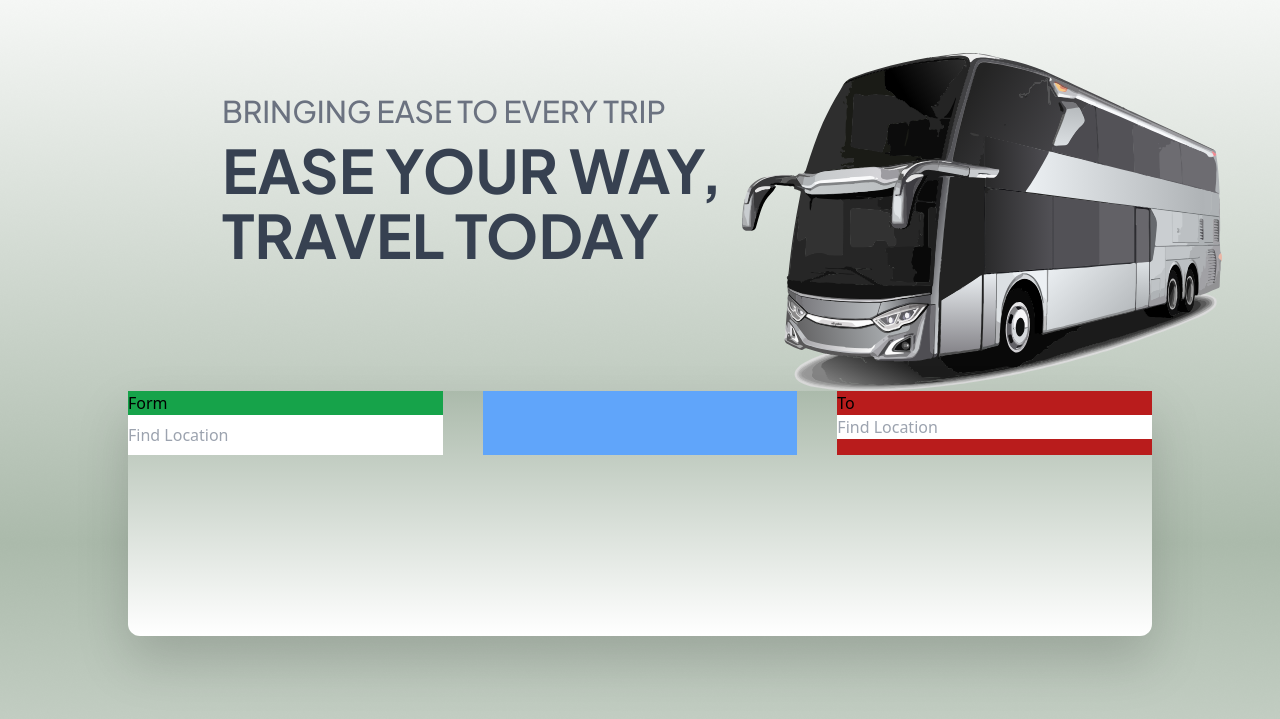
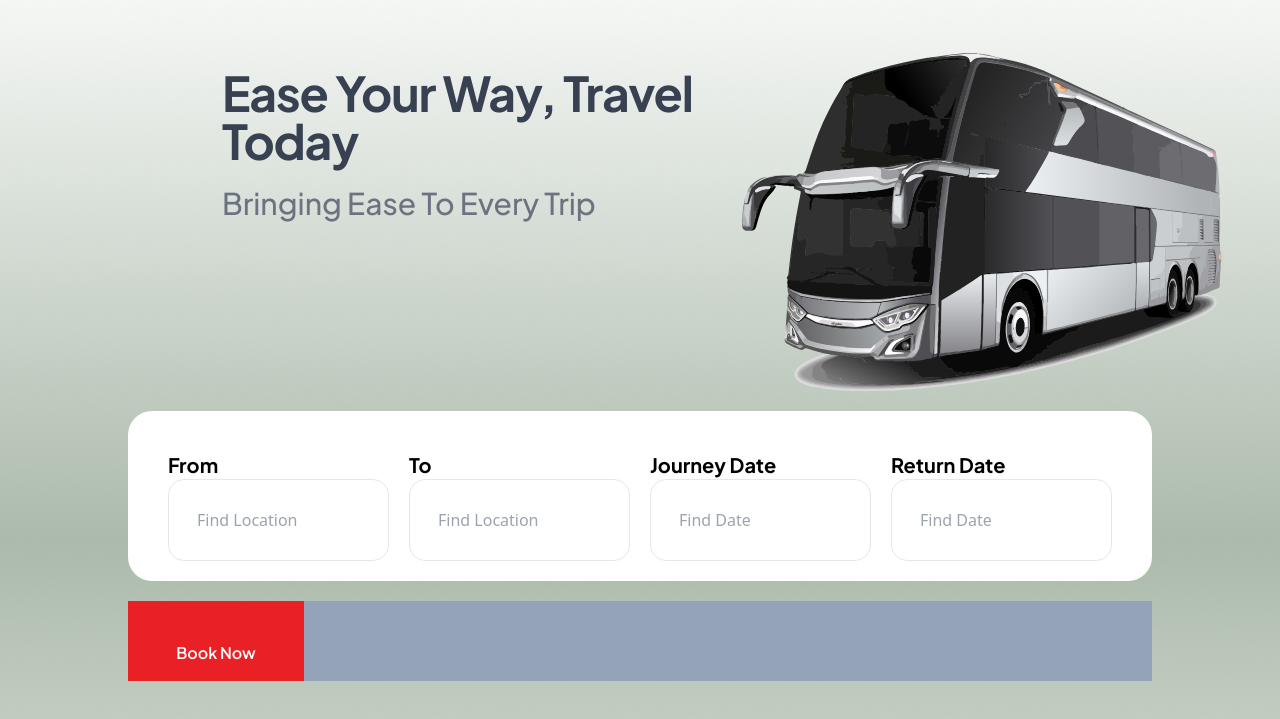
Before and after one commit to falgunishobnom/Easy_Trip, a website: page index.html in a window 1280 px wide. Shown: the part 75-794 px from the top of the page. Drawn offline with Linux system fonts and the light colour scheme.

Commit message:
item center

```diff
--- a/index.html
+++ b/index.html
@@ -88,43 +88,78 @@
     <!-- Nav Bar Ead -->
     <!-- Start Hero -->
     <div class="flex mt-10 overflow-hidden">
-      <div class="w-9/12/12 ml-[30px] -mt-14">
+      <div class="w-9/12 ml-[30px]">
+        <h1
+          class="font-header text-5xl w-[520px] text-gray-700 text-left ml-48 capitalize font-bold mt-4 tracking-tight"
+        >
+          Ease Your Way, Travel Today
+        </h1>
         <h2
-          class="text-3xl text-gray-500 font-header text-left mt-24 ml-48 uppercase font-medium"
+          class="text-3xl text-gray-500 font-header text-left mt-5 ml-48 capitalize font-medium"
         >
           Bringing Ease to Every Trip
         </h2>
-        <h1
-          class="font-header text-6xl w-[520px] text-gray-700 text-left ml-48 leading-[65px] mt-2 uppercase font-bold"
-        >
-          Ease Your Way, Travel Today
-        </h1>
       </div>
       <div class="w-full">
         <img src="./images/BUS.svg" class="mr-[60rem] w-6/12" />
       </div>
     </div>
     <!-- Form Card Start -->
-    <div
-      class="w-[80%] bg-gradient-to-t from-white to-main mx-auto h-[245px] rounded-xl drop-shadow-2xl"
-    >
+    <div class="w-[80%] bg-white mx-auto h-[170px] rounded-3xl mt-5">
       <form>
-        <div class="grid grid-cols-3 gap-10">
-          <div class="bg-green-600 col-span-1">
-            <label>Form</label><br />
+        <div class="grid grid-cols-4 gap-5 p-10">
+          <div class="bg-white">
+            <label class="font-header text-xl mb-2 font-bold text-label"
+              >From</label
+            >
             <input
               type="text"
               placeholder="Find Location"
-              class="w-full h-10"
+              class="w-full border-solid border border-border p-7 rounded-2xl placeholder:text-label placeholder:font-thin"
             />
           </div>
-          <div class="bg-blue-400"></div>
-          <div class="bg-red-700">
-            <label>To</label>
-            <input type="text" placeholder="Find Location" class="w-full" />
+          <div class="bg-white">
+            <label class="font-header text-xl mb-2 font-bold text-label"
+              >To</label
+            >
+            <input
+              type="text"
+              placeholder="Find Location"
+              class="w-full border-solid border border-border p-7 rounded-2xl placeholder:text-label placeholder:font-thin"
+            />
+          </div>
+          <div class="bg-white">
+            <label class="font-header text-xl mb-2 font-bold text-label"
+              >Journey Date</label
+            >
+            <input
+              type="text"
+              placeholder="Find Date"
+              class="w-full border-solid border border-border p-7 rounded-2xl placeholder:text-label placeholder:font-thin"
+            />
+          </div>
+          <div class="bg-white">
+            <label class="font-header text-xl mb-2 font-bold text-label"
+              >Return Date</label
+            >
+            <input
+              type="text"
+              placeholder="Find Date"
+              class="w-full border-solid border border-border p-7 rounded-2xl placeholder:text-label placeholder:font-thin"
+            />
           </div>
         </div>
       </form>
+      <!-- Button -->
+      <div class="flex mx-auto bg-slate-400">
+        <div class="justify-center">
+          <button
+            class="bg-button h-10 w-44 p-10 text-center font-header font-semibold text-white"
+          >
+            Book Now
+          </button>
+        </div>
+      </div>
     </div>
   </body>
 </html>
--- a/tailwind.config.js
+++ b/tailwind.config.js
@@ -6,6 +6,15 @@ module.exports = {
       colors: {
         main: "#ABBAAB",
       },
+      colors: {
+        border: "#dbdde0",
+      },
+      colors: {
+        label: "#00026e",
+      },
+      colors: {
+        button: "#EA2027",
+      },
       fontFamily: {
         header: ["Plus Jakarta Sans"],
       },
```
Also changed, not shown: main.css.
